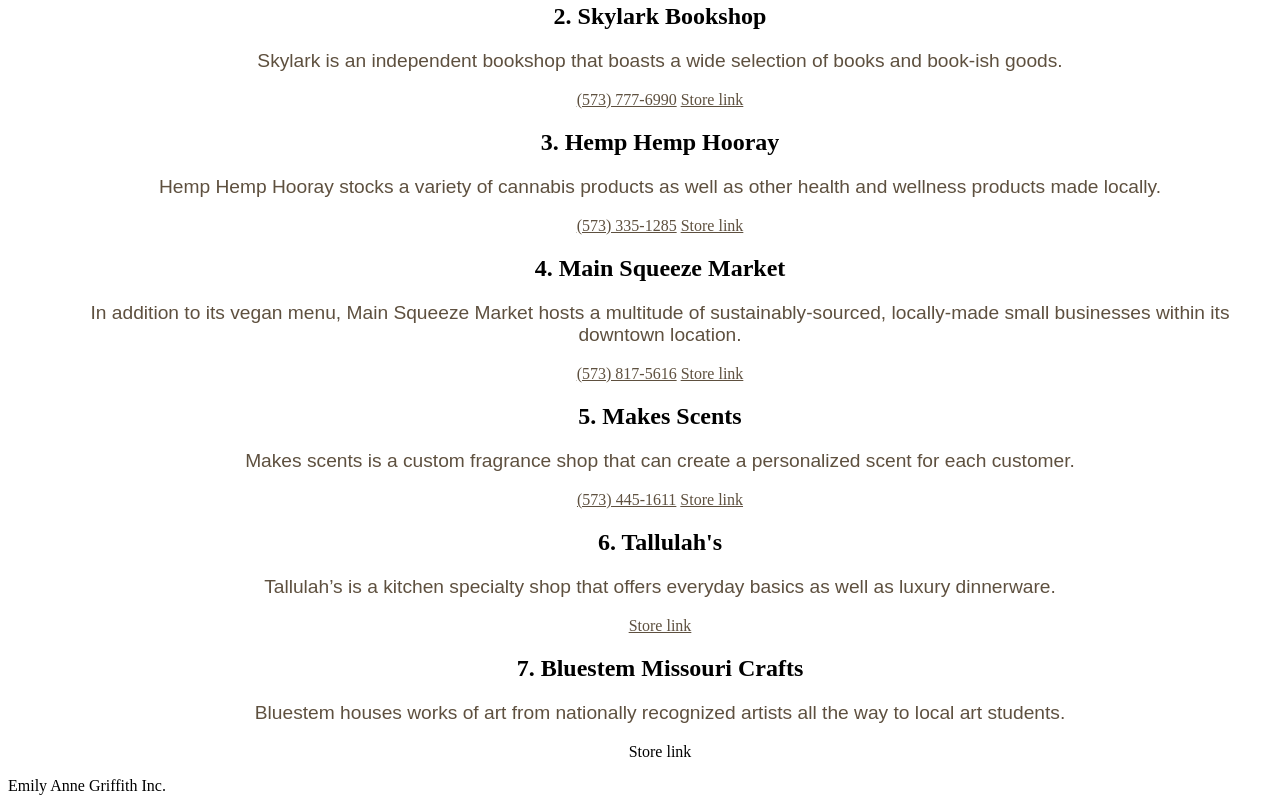
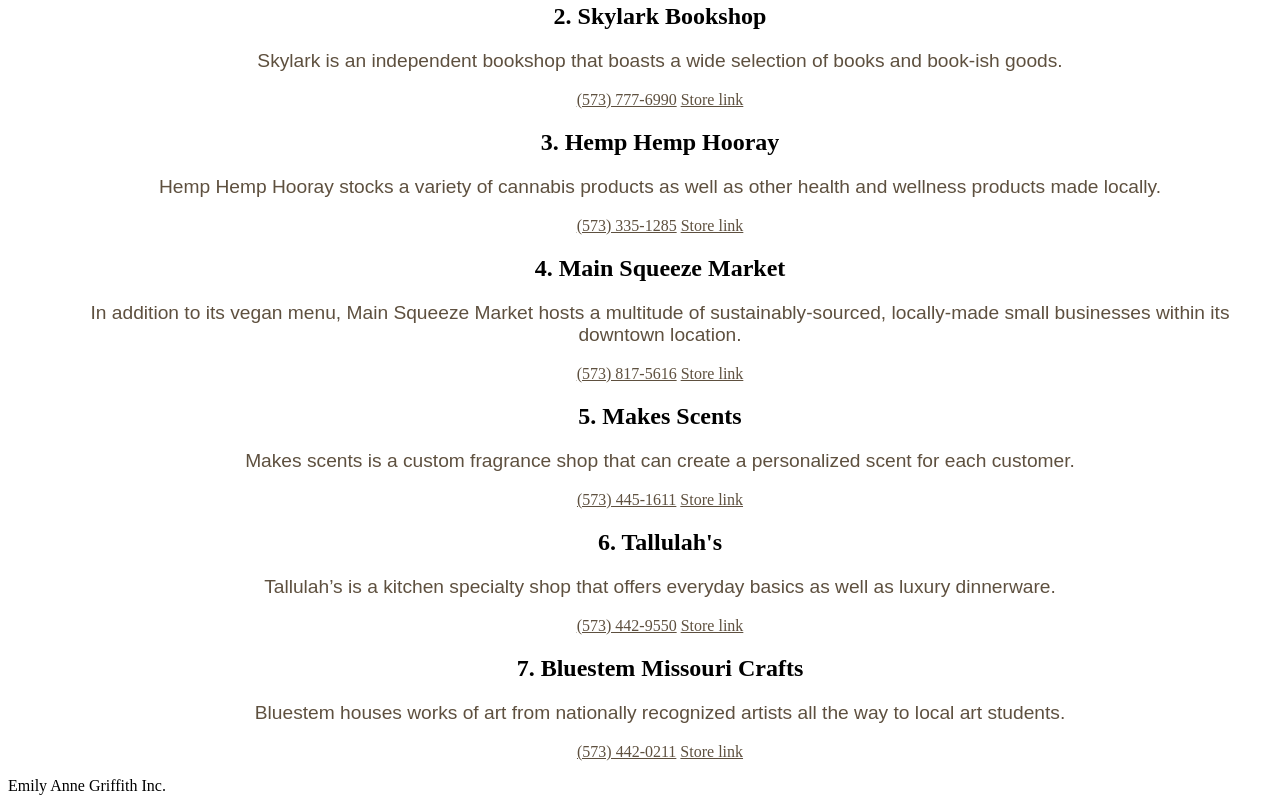
Before and after one commit to 4502-7502-SPR2024/emily-griffith-main, a plain HTML site: page locationlist.html in a window 1280 px wide. Shown: the part 393-1196 px from the top of the page. Drawn offline with Linux system fonts and the light colour scheme.

Commit message:
Update locationlist.html

```diff
--- a/locationlist.html
+++ b/locationlist.html
@@ -56,7 +56,7 @@
 		<div class="list-item">
 		<h2>6. Tallulah's</h2>
 		<p>Tallulah’s is a kitchen specialty shop that offers everyday basics as well as luxury dinnerware.</p>
-          <a href="tel:+15734429550": (573) 442-9550</a>
+          <a href="tel:+15734429550":> (573) 442-9550</a>
               <a href="https://www.google.com/search?client=safari&rls=en&q=poppy+columbia+mo&ie=UTF-8&oe=UTF-8#">Store link</a>
             </div>
           </div>
@@ -64,8 +64,8 @@
 		<div class="list-item">
 		<h2>7. Bluestem Missouri Crafts</h2>
 		<p>Bluestem houses works of art from nationally recognized artists all the way to local art students.</p>
-          <a href="tel:+15734420211": (573) 442-0211</a>
-              <a hrefhttps://www.google.com/search?client=safari&rls=en&q=poppy+columbia+mo&ie=UTF-8&oe=UTF-8#">Store link</a>
+          <a href="tel:+15734420211":> (573) 442-0211</a>
+              <a href="https://www.google.com/search?client=safari&rls=en&q=poppy+columbia+mo&ie=UTF-8&oe=UTF-8#">Store link</a>
             </div>
           </div>
 		</ul>
```
